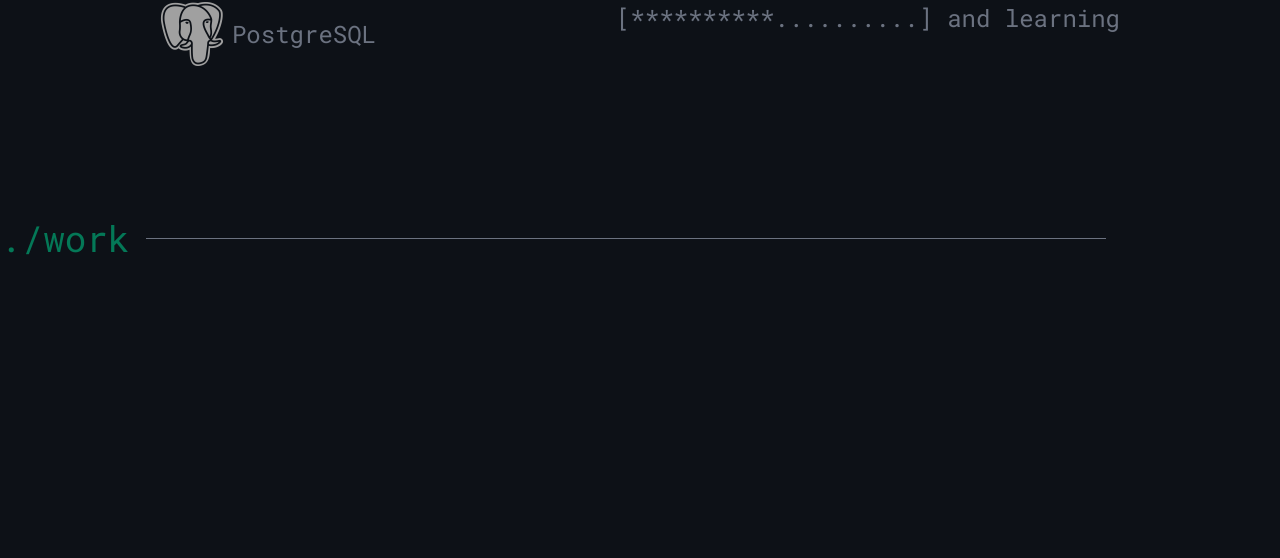
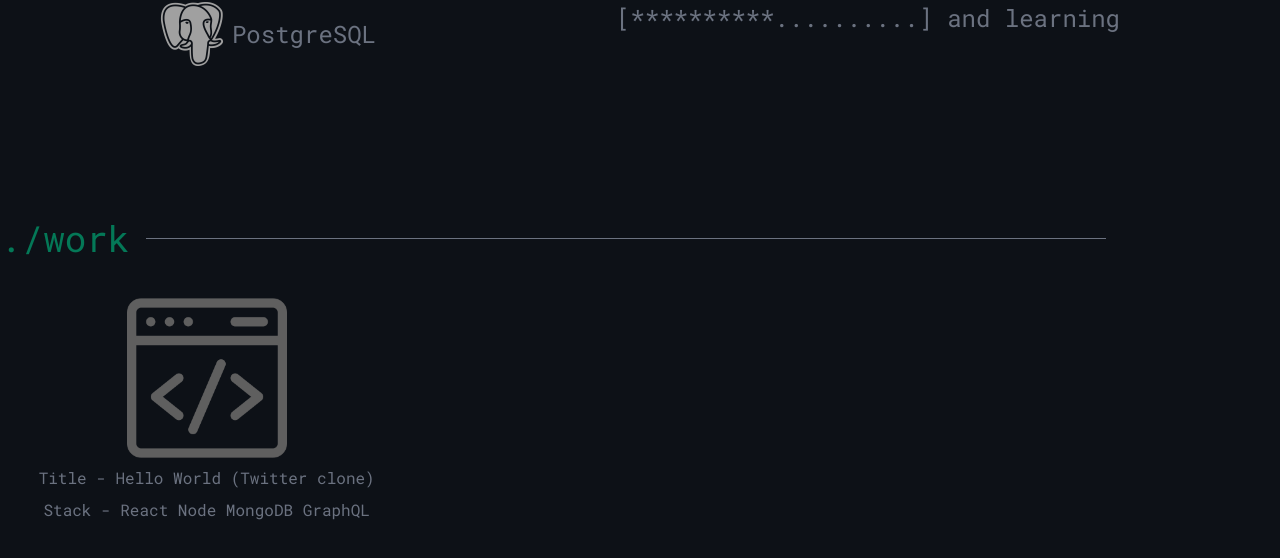
Before and after one commit to ChandrakantPal/ck16dev, a Next.js app: page / in a window 1280 px wide. Shown: the part 2574-3132 px from the top of the page. Built offline with nearby package versions, Linux system fonts and the light colour scheme.

Commit message:
hello world peoject added

```diff
--- a/components/Work.tsx
+++ b/components/Work.tsx
@@ -1,9 +1,17 @@
+import Project from './Project'
 import SectionHeader from './SectionHeader'
 
 const Work = () => {
   return (
     <section className="w-full h-200">
       <SectionHeader title="work" />
+      <div className="grid grid-cols-3 gap-5 mt-10">
+        <Project
+          link="https://helloworldtwitterclonegraphql.netlify.app/"
+          title="Hello World (Twitter clone)"
+          stack="React Node MongoDB GraphQL"
+        />
+      </div>
     </section>
   )
 }
```
